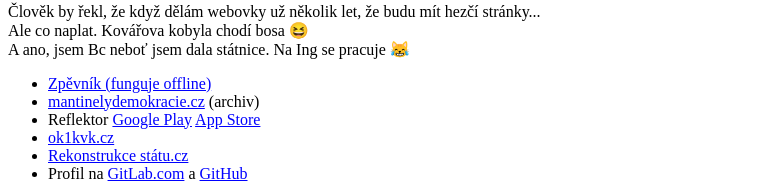
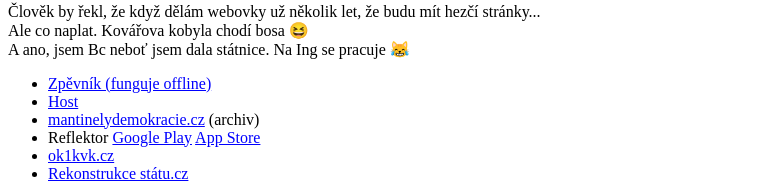
Before and after one commit to CodeWitchBella/codewitchbella.com-old, a Next.js app: page / in a window 1280 px wide. Shown: the part 658-841 px from the top of the page, without its empty margins (0-757 px from the left). Built offline with nearby package versions, Linux system fonts and the light colour scheme.

Commit message:
add link to guest

```diff
--- a/pages/index.tsx
+++ b/pages/index.tsx
@@ -66,6 +66,11 @@ export default function Index() {
           <Link href="https://isbl.cz/zpevnik">Zpěvník (funguje offline)</Link>
         </li>
         <li>
+          <Link href="https://github.com/CodeWitchBella/itt2021-host#readme">
+            Host
+          </Link>
+        </li>
+        <li>
           <Link href="https://isbl.cz/mantinely">mantinelydemokracie.cz</Link>{' '}
           (archiv)
         </li>
```
